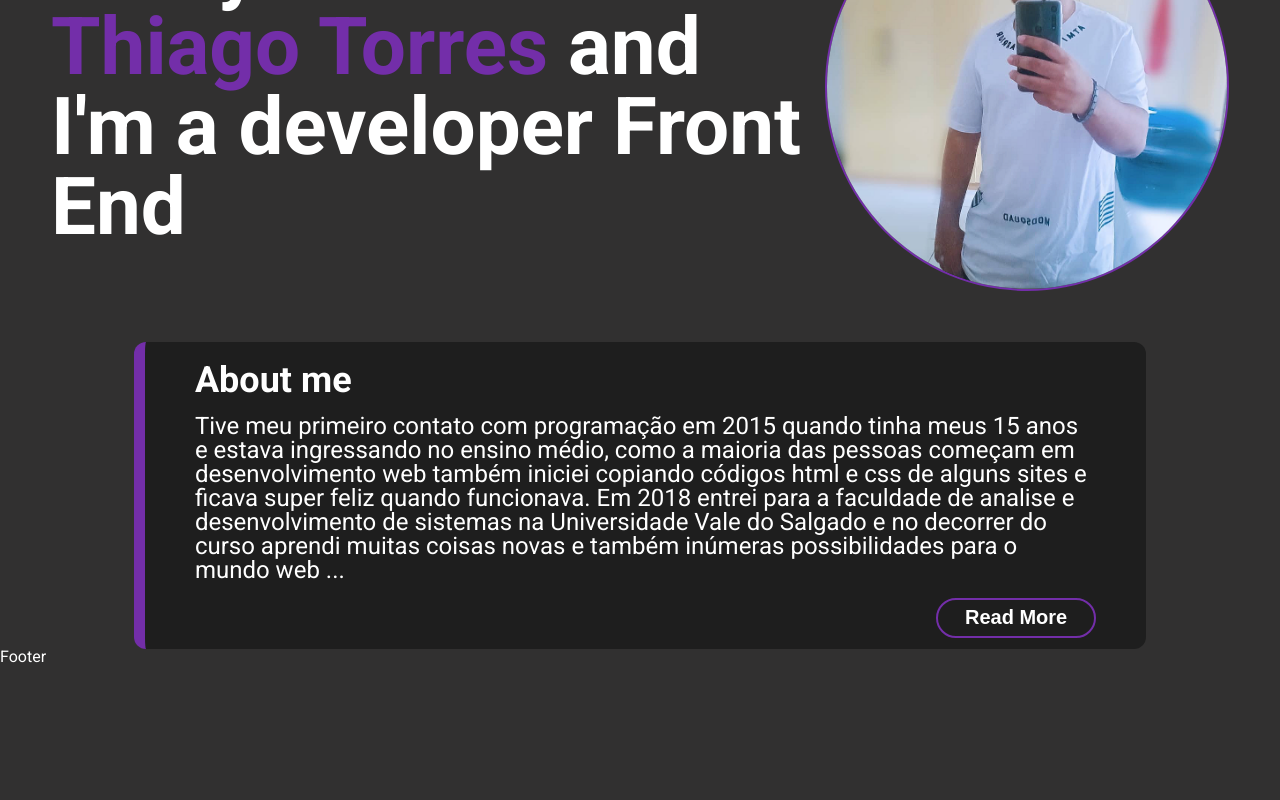
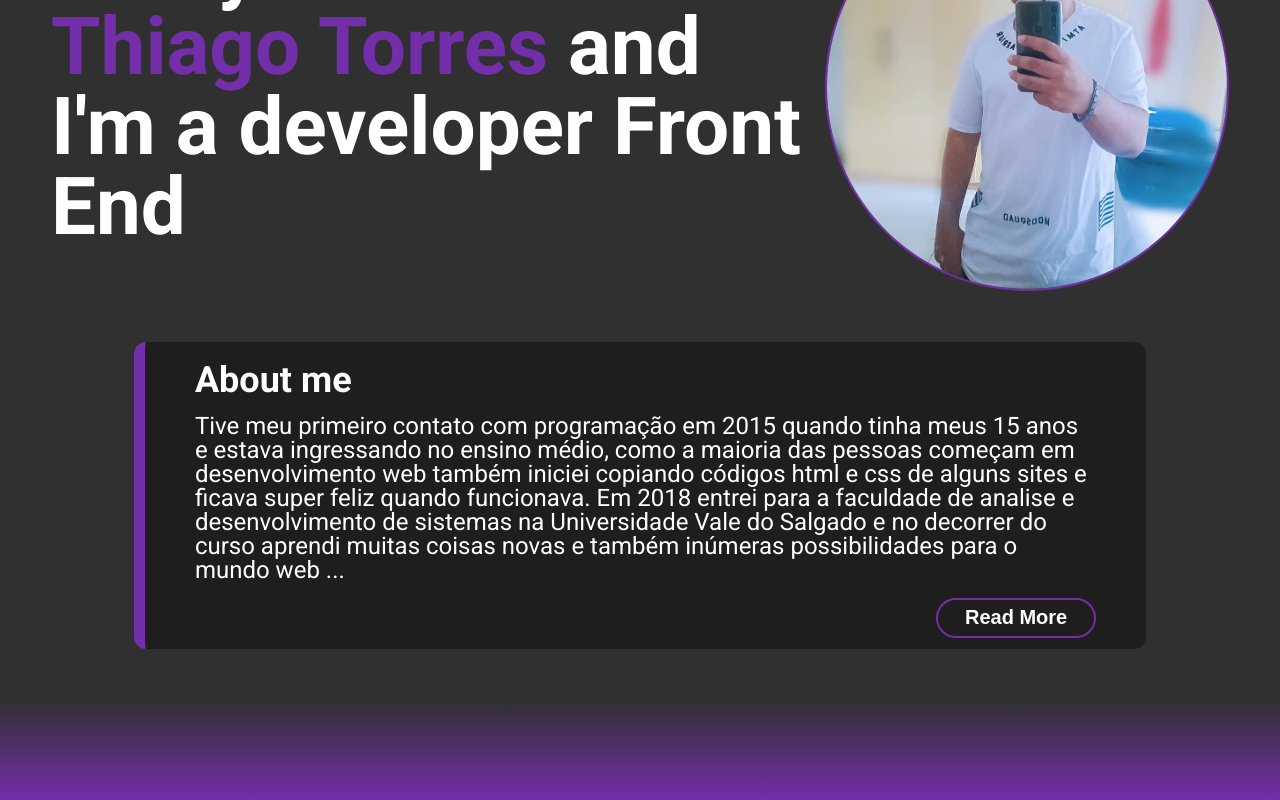
Before and after one commit to Mevzin/portfolio, a Next.js app: page / in a window 1280 px wide. Shown: the part 268-1068 px from the top of the page. Before the commit the page ends 934 px from the top, so only its background shows below. Built offline with nearby package versions, Linux system fonts and the light colour scheme.

Commit message:
Add footer

```diff
--- a/components/Footer/index.tsx
+++ b/components/Footer/index.tsx
@@ -1,8 +1,9 @@
-export default function Footer() {
+import styles from "./styles.module.scss";
 
-  return(
-    <>
-      <h1>Footer</h1>
-    </>
+export default function Header() {
+  return (
+    <div className={styles.navContainer}>
+
+    </div>
   );
 }
--- /dev/null
+++ b/components/Footer/styles.module.scss
@@ -0,0 +1,14 @@
+.navContainer {
+  display: flex;
+  flex-direction: row;
+  justify-content: space-between;
+  align-items: center;
+  height: 100px;
+  background: linear-gradient(
+    to bottom,
+    var(--background),
+    var(--purple-900)
+  );
+  padding: 0 3.188rem;
+  margin-top: 3.188rem;
+}
```
